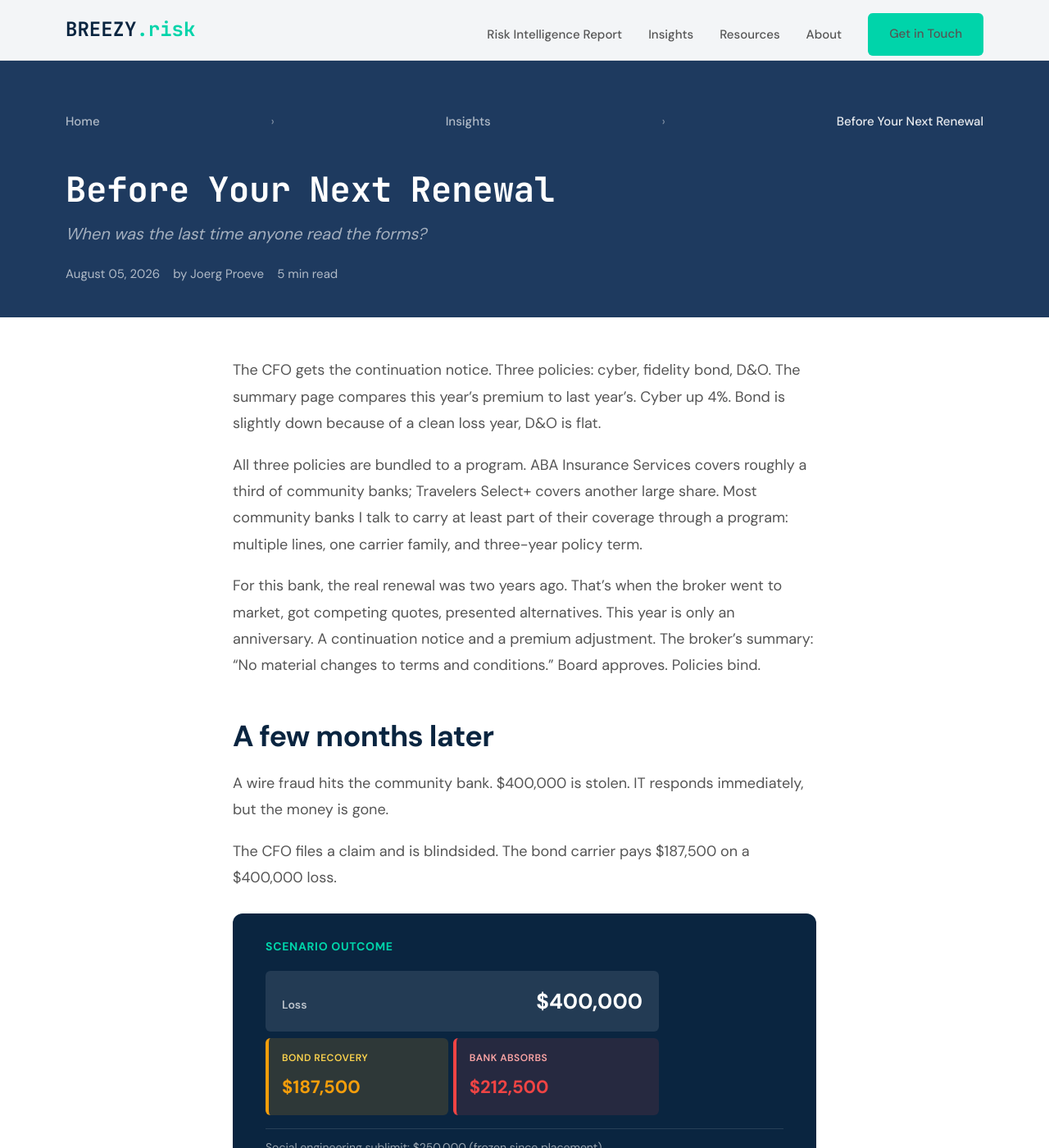
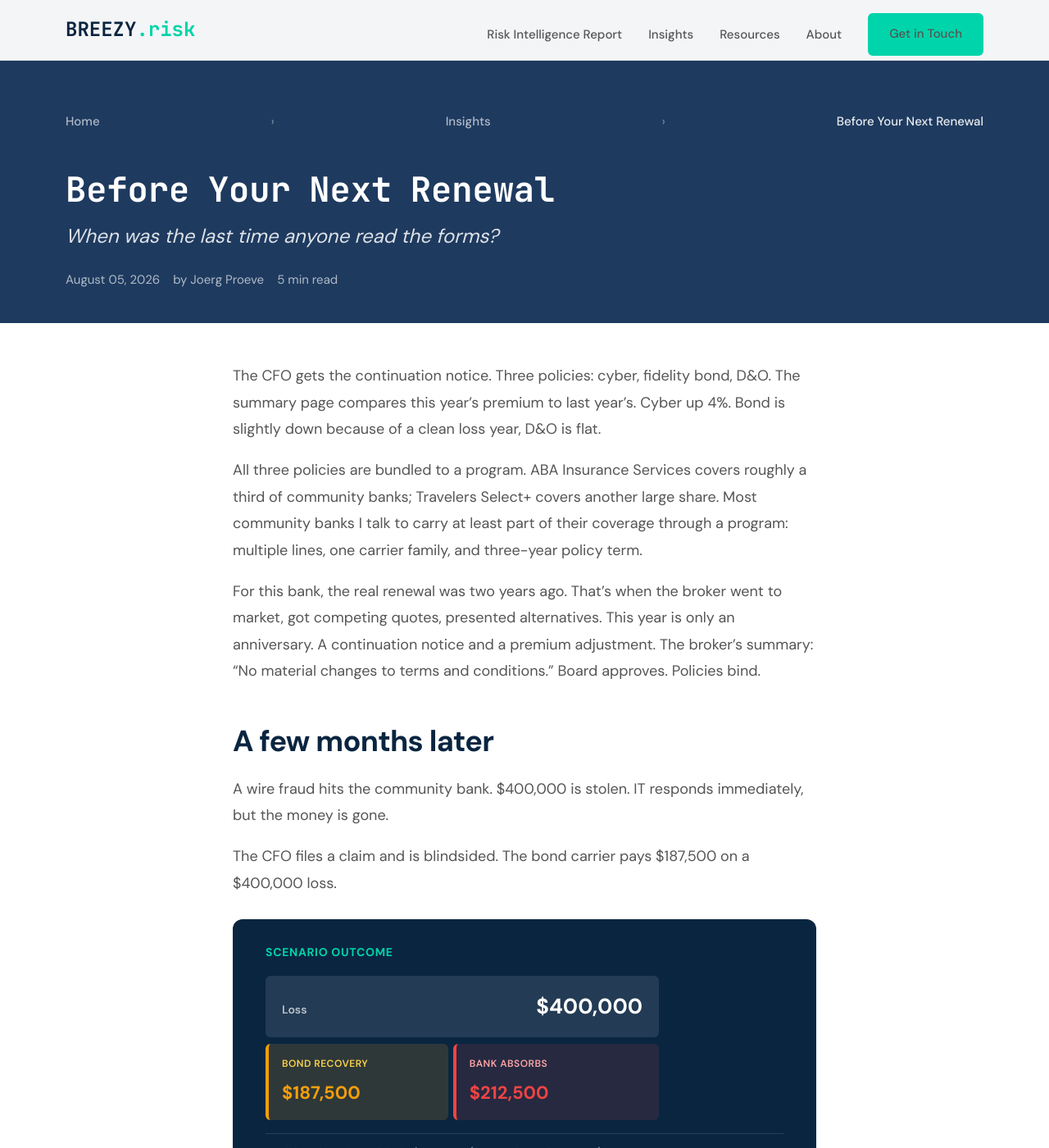
Before and after one commit to joeproe1/breezyrisk.com, a Jekyll site: the page built from _posts/2026-08-05-before-your-renewal.md, in a window 1280 px wide and 1400 px high. Shown: the whole window at 82% size. Built offline with Jekyll 4.4.1, drawn with Linux system fonts in a browser that asks for light colours.

Commit message:
Increase subtitle size and brightness in post header

```diff
--- a/_sass/_pages.scss
+++ b/_sass/_pages.scss
@@ -1111,8 +1111,8 @@
         }
 
         .post-subtitle {
-            color: rgba(255, 255, 255, 0.6);
-            font-size: 20px;
+            color: rgba(255, 255, 255, 0.85);
+            font-size: 24px;
             font-style: italic;
             font-weight: 400;
             margin: -4px 0 20px;
```
